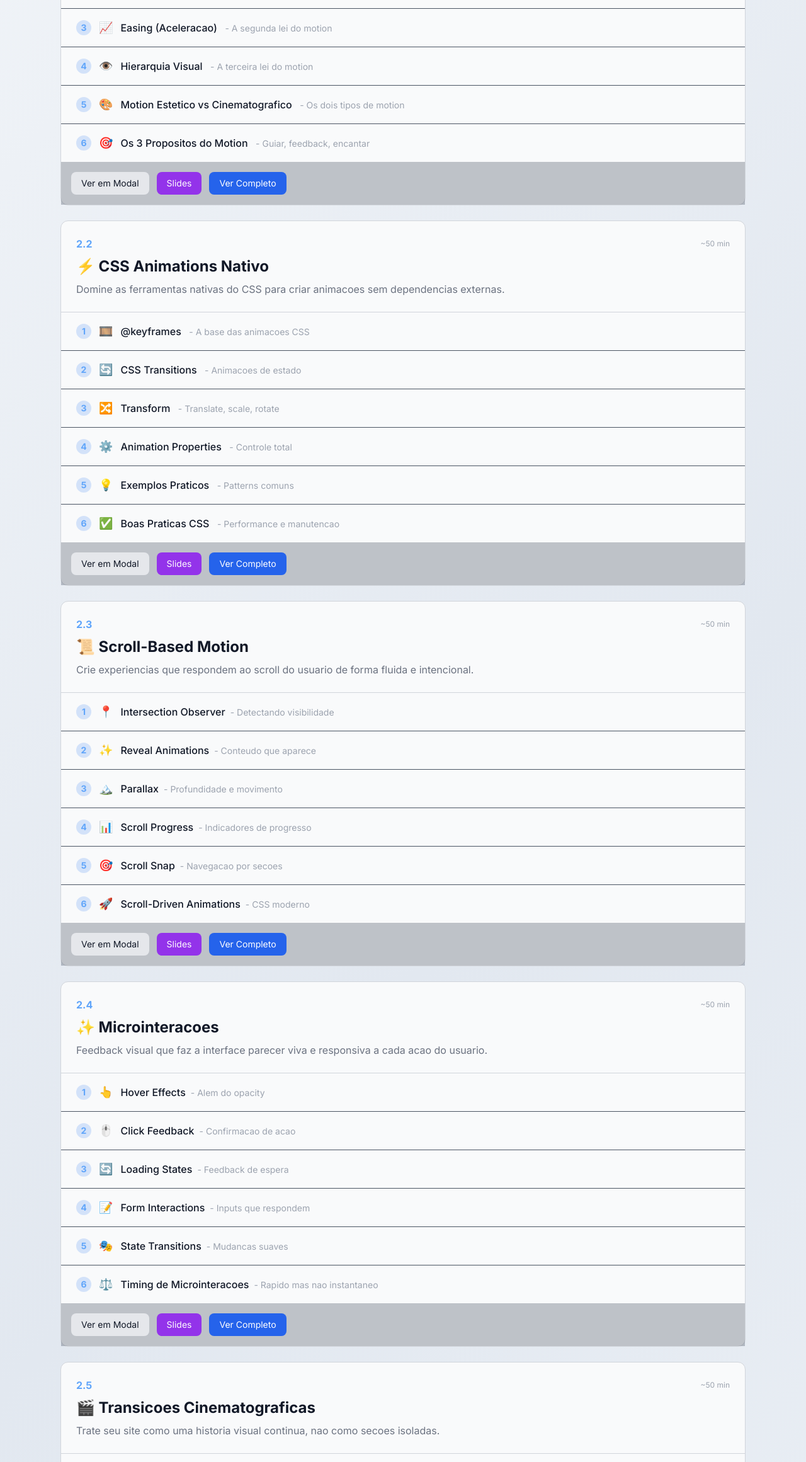
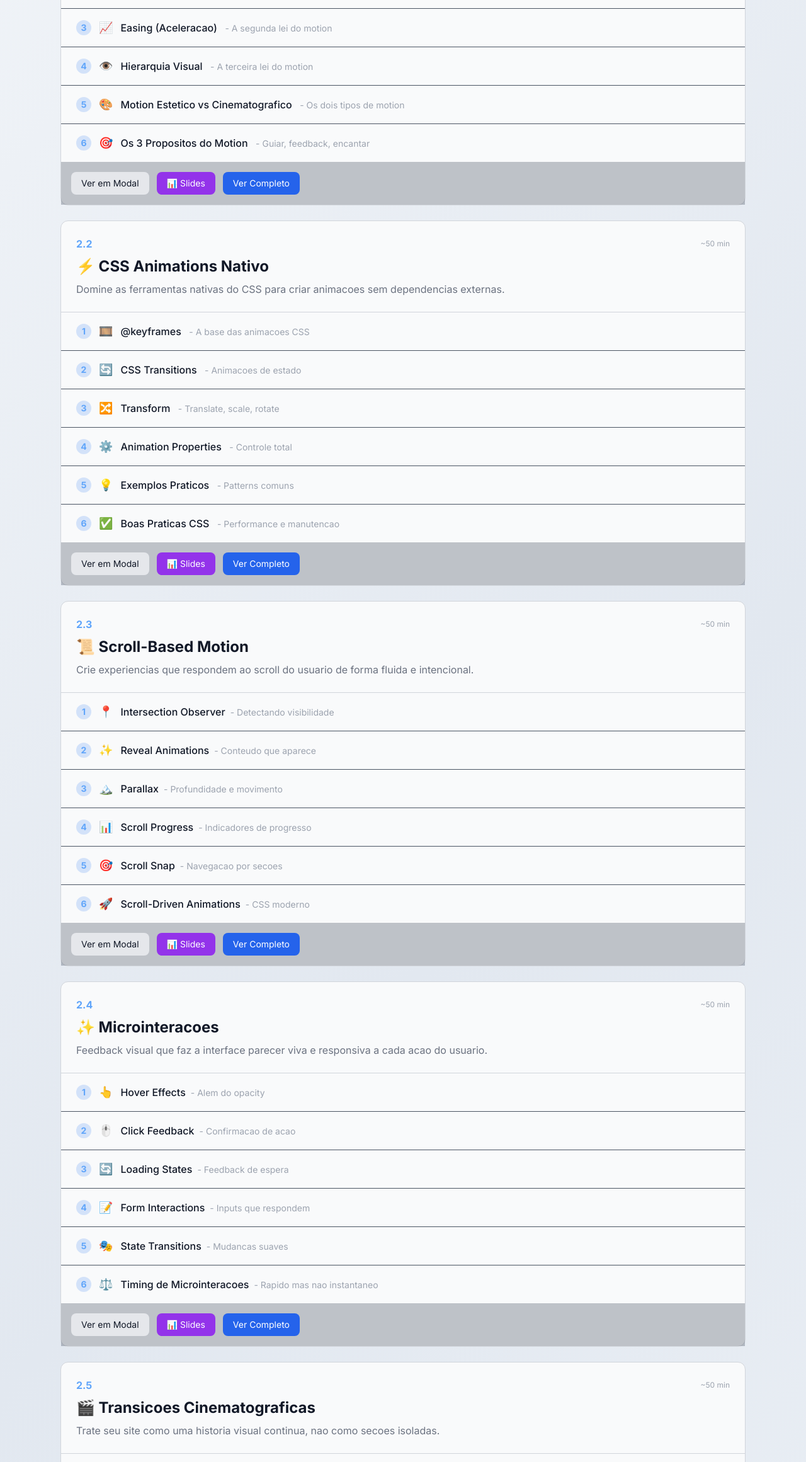
Before and after one commit to inematds/AIWCF, a website: page curso/trilha2/index.html in a window 1280 px wide. Shown: the part 1640-3961 px from the top of the page at 63% size. Drawn offline with nearby package versions, Linux system fonts and the light colour scheme.

Commit message:
Adiciona emoji 📊 nos botoes de slides da Trilha 2
Correcao conforme checklist de revisao

Co-Authored-By: Claude Opus 4.5 <noreply@anthropic.com>

```diff
--- a/curso/trilha2/index.html
+++ b/curso/trilha2/index.html
@@ -426,7 +426,7 @@
           Ver em Modal
         </button>
         <a href="slides/slides-2-1.html" class="px-4 py-2 text-sm bg-purple-600 hover:bg-purple-500 text-white rounded-lg transition-colors">
-          Slides
+          📊 Slides
         </a>
         <a href="modulo-2-1.html" class="px-4 py-2 text-sm bg-blue-600 hover:bg-blue-500 text-white rounded-lg transition-colors">
           Ver Completo
@@ -557,7 +557,7 @@
 
       <div class="p-4 bg-dark-700/30 flex justify-start space-x-3">
         <button onclick="openModal('modal-2-2')" class="px-4 py-2 text-sm bg-dark-600 hover:bg-dark-500 rounded-lg transition-colors">Ver em Modal</button>
-        <a href="slides/slides-2-2.html" class="px-4 py-2 text-sm bg-purple-600 hover:bg-purple-500 text-white rounded-lg transition-colors">Slides</a>
+        <a href="slides/slides-2-2.html" class="px-4 py-2 text-sm bg-purple-600 hover:bg-purple-500 text-white rounded-lg transition-colors">📊 Slides</a>
         <a href="modulo-2-2.html" class="px-4 py-2 text-sm bg-blue-600 hover:bg-blue-500 text-white rounded-lg transition-colors">Ver Completo</a>
       </div>
     </div>
@@ -667,7 +667,7 @@
 
       <div class="p-4 bg-dark-700/30 flex justify-start space-x-3">
         <button onclick="openModal('modal-2-3')" class="px-4 py-2 text-sm bg-dark-600 hover:bg-dark-500 rounded-lg transition-colors">Ver em Modal</button>
-        <a href="slides/slides-2-3.html" class="px-4 py-2 text-sm bg-purple-600 hover:bg-purple-500 text-white rounded-lg transition-colors">Slides</a>
+        <a href="slides/slides-2-3.html" class="px-4 py-2 text-sm bg-purple-600 hover:bg-purple-500 text-white rounded-lg transition-colors">📊 Slides</a>
         <a href="modulo-2-3.html" class="px-4 py-2 text-sm bg-blue-600 hover:bg-blue-500 text-white rounded-lg transition-colors">Ver Completo</a>
       </div>
     </div>
@@ -777,7 +777,7 @@
 
       <div class="p-4 bg-dark-700/30 flex justify-start space-x-3">
         <button onclick="openModal('modal-2-4')" class="px-4 py-2 text-sm bg-dark-600 hover:bg-dark-500 rounded-lg transition-colors">Ver em Modal</button>
-        <a href="slides/slides-2-4.html" class="px-4 py-2 text-sm bg-purple-600 hover:bg-purple-500 text-white rounded-lg transition-colors">Slides</a>
+        <a href="slides/slides-2-4.html" class="px-4 py-2 text-sm bg-purple-600 hover:bg-purple-500 text-white rounded-lg transition-colors">📊 Slides</a>
         <a href="modulo-2-4.html" class="px-4 py-2 text-sm bg-blue-600 hover:bg-blue-500 text-white rounded-lg transition-colors">Ver Completo</a>
       </div>
     </div>
```
Also changed, not shown: curso/trilha2/modulo-2-1.html (+1 -1 lines), curso/trilha2/modulo-2-2.html (+1 -1 lines), curso/trilha2/modulo-2-3.html (+1 -1 lines), curso/trilha2/modulo-2-4.html (+1 -1 lines).
